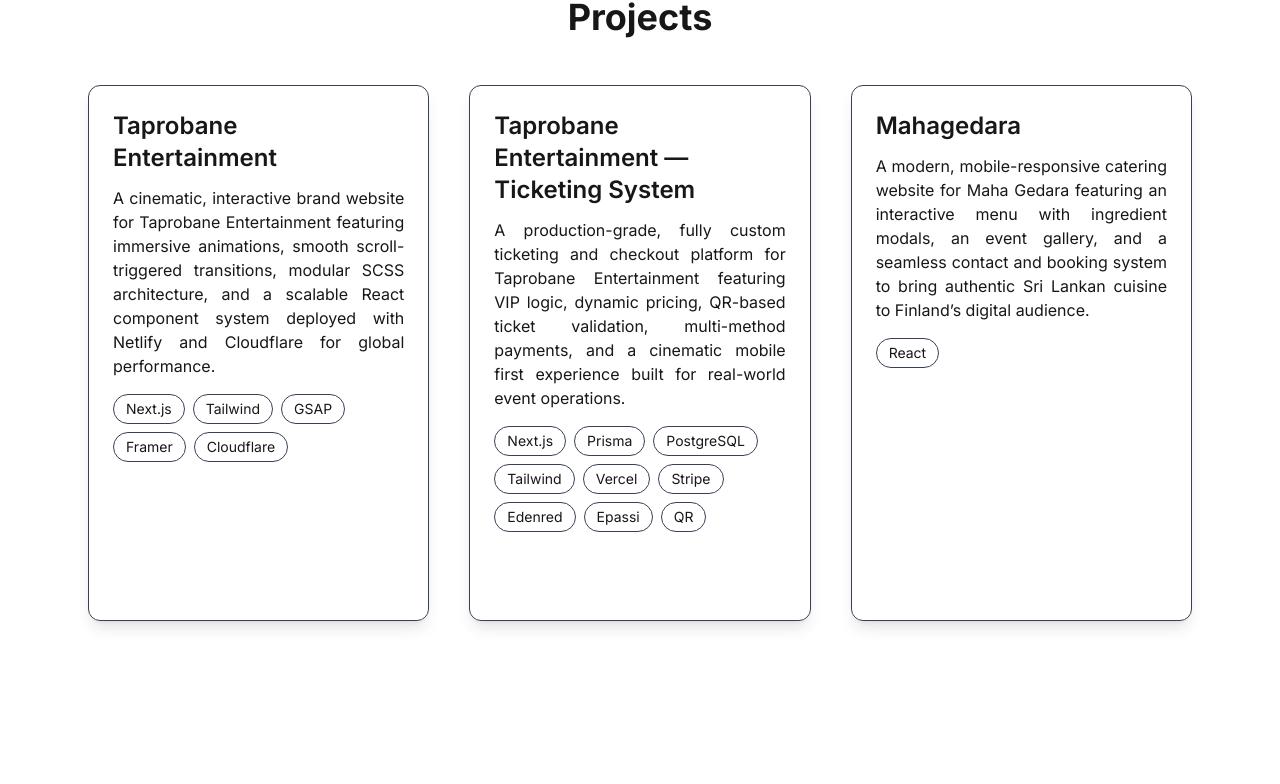
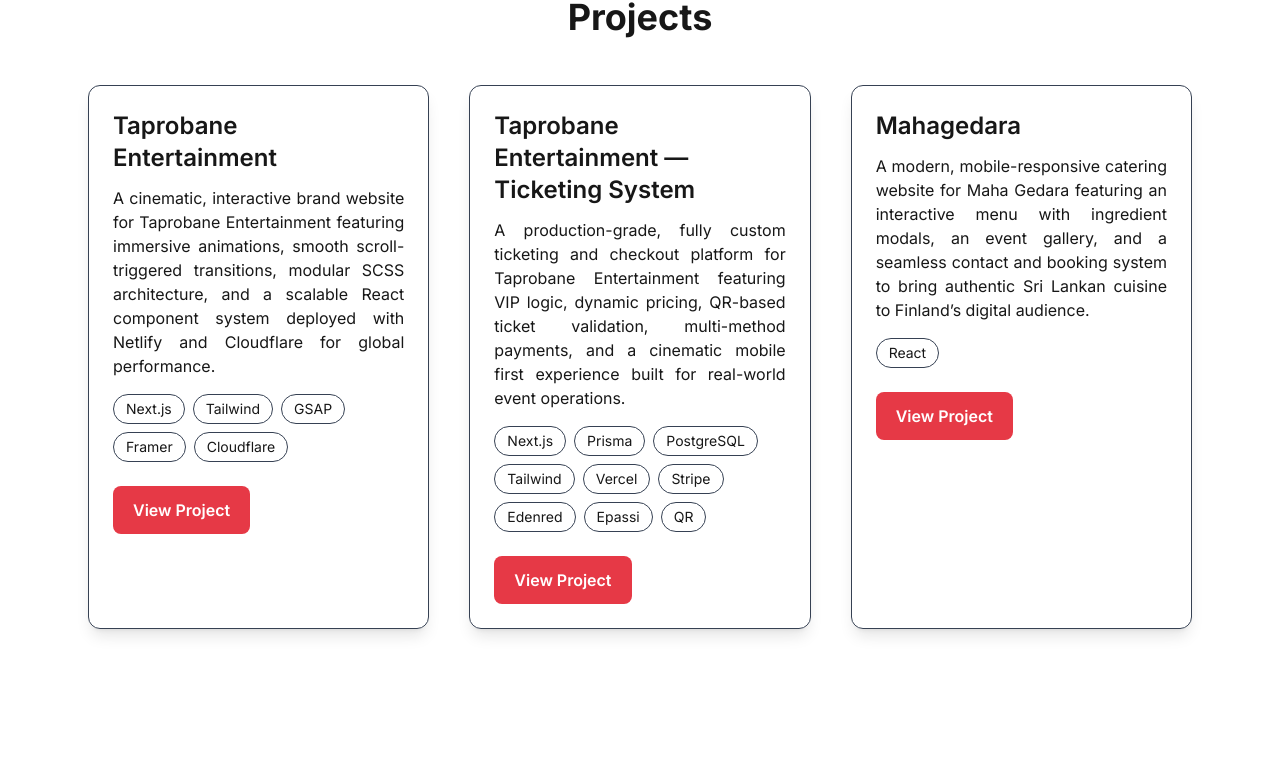
Before and after one commit to iamsanka/my-portfolio, a Next.js app: page / in a window 1280 px wide. Shown: the part 1560-2344 px from the top of the page. Built offline with nearby package versions, Linux system fonts and the light colour scheme.

Commit message:
finish the color chnages finally

```diff
--- a/app/components/Hero.tsx
+++ b/app/components/Hero.tsx
@@ -4,6 +4,7 @@
 import Image from "next/image";
 import { useCallback } from "react";
 import { loadSlim } from "tsparticles-slim";
+import Button from "./ui/Button";
 
 // Load particles ONLY on the client → prevents hydration errors
 const Particles = dynamic(() => import("react-tsparticles"), {
@@ -73,13 +74,9 @@
             and more.
           </p>
 
-          <a
-            href="/CV_Sanka_De_Silva.pdf"
-            download
-            className="inline-block bg-accent text-white dark:bg-accent dark:text-white px-6 py-3 rounded-lg font-semibold hover:bg-red-700 transition"
-          >
+          <Button as="a" href="/CV_Sanka_De_Silva.pdf" download>
             Download CV
-          </a>
+          </Button>
         </div>
       </div>
     </section>
--- a/app/components/Projects.tsx
+++ b/app/components/Projects.tsx
@@ -1,4 +1,5 @@
 "use client";
+import Button from "./ui/Button";
 
 import { motion } from "framer-motion";
 import {
@@ -87,14 +88,15 @@
             </div>
 
             {/* View Project Button */}
-            <a
+            <Button
+              as="a"
               href={project.link}
               target="_blank"
               rel="noopener noreferrer"
-              className="inline-block mt-6 px-4 py-2 bg-accent text-white dark:bg-accent dark:text-white rounded-lg font-medium hover:bg-red-700 transition"
+              className="mt-6"
             >
               View Project
-            </a>
+            </Button>
           </motion.div>
         ))}
       </div>
--- /dev/null
+++ b/app/components/ui/Button.tsx
@@ -0,0 +1,72 @@
+"use client";
+
+import React from "react";
+
+type ButtonVariants = "primary" | "secondary" | "outline";
+
+interface BaseProps {
+  children: React.ReactNode;
+  variant?: ButtonVariants;
+  className?: string;
+}
+
+type ButtonAsButton = BaseProps &
+  React.ButtonHTMLAttributes<HTMLButtonElement> & {
+    as?: "button";
+  };
+
+type ButtonAsAnchor = BaseProps &
+  React.AnchorHTMLAttributes<HTMLAnchorElement> & {
+    as: "a";
+    href: string;
+  };
+
+type ButtonProps = ButtonAsButton | ButtonAsAnchor;
+
+export default function Button(props: ButtonProps) {
+  const {
+    children,
+    variant = "primary",
+    className = "",
+    as = "button",
+    ...rest
+  } = props as any;
+
+  const baseStyles =
+    "px-5 py-3 rounded-lg font-semibold transition inline-block";
+
+  let variantStyles = "";
+
+  if (variant === "primary") {
+    variantStyles =
+      "bg-[var(--accent)] text-white dark:bg-[var(--accent)] dark:text-white hover:opacity-90";
+  }
+
+  if (variant === "secondary") {
+    variantStyles =
+      "bg-[var(--secondary)] text-[var(--textMain)] dark:bg-[var(--secondary)] dark:text-[var(--textMain)] border border-gray-300 dark:border-gray-700 hover:opacity-90";
+  }
+
+  if (variant === "outline") {
+    variantStyles =
+      "border border-[var(--textMain)] text-[var(--textMain)] dark:border-[var(--textMain)] dark:text-[var(--textMain)] hover:bg-[var(--primary)]";
+  }
+
+  const combined = `${baseStyles} ${variantStyles} ${className}`;
+
+  if (as === "a") {
+    const anchorProps = rest as React.AnchorHTMLAttributes<HTMLAnchorElement>;
+    return (
+      <a {...anchorProps} className={combined}>
+        {children}
+      </a>
+    );
+  }
+
+  const buttonProps = rest as React.ButtonHTMLAttributes<HTMLButtonElement>;
+  return (
+    <button {...buttonProps} className={combined}>
+      {children}
+    </button>
+  );
+}
--- a/app/globals.css
+++ b/app/globals.css
@@ -4,16 +4,34 @@
   scroll-behavior: smooth;
 }
 
+/* LIGHT MODE */
 :root {
   --background: #ffffff;
   --foreground: #171717;
+
+  --secondary: #f5f5f5;
+  /* light card background */
+  --primary: #e5e5e5;
+  /* light subtle background */
+  --accent: #e63946;
+  /* your red accent */
+  --textMain: #171717;
+  /* black */
+  --textSub: #4b5563;
+  /* gray-600 */
 }
 
-
+/* DARK MODE */
 @media (prefers-color-scheme: dark) {
   :root {
     --background: #0a0a0a;
     --foreground: #ededed;
+
+    --secondary: #0f0f0f;
+    --primary: #1a1a1a;
+    --accent: #e63946;
+    --textMain: #ffffff;
+    --textSub: #94a3b8;
   }
 }
 
```
